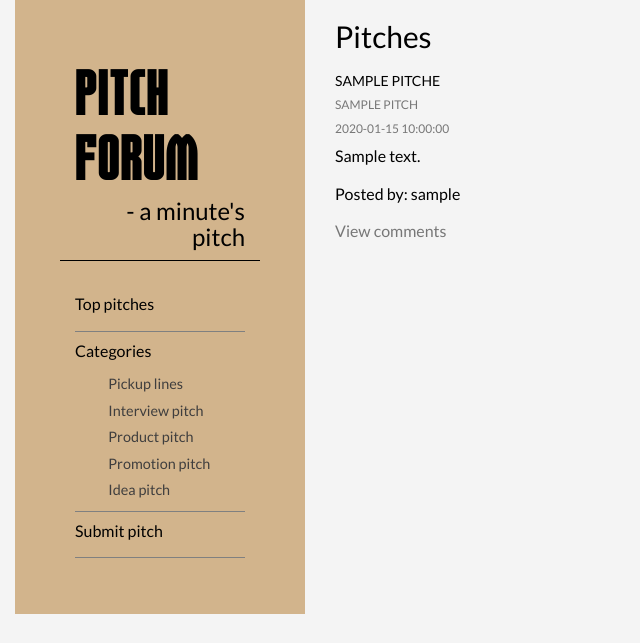
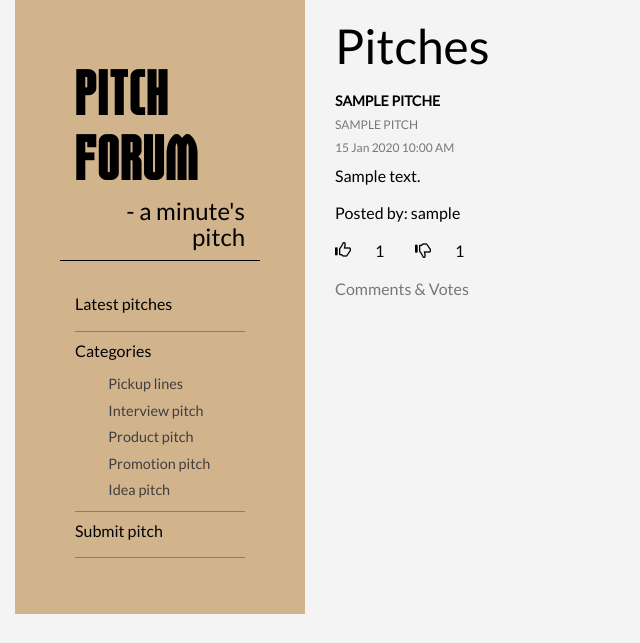
Before and after one commit to RYAN2540/PitchForum, a Flask app: page / in a window 1280 px wide. Shown: the top 643 px of the page, without its empty margins (0-640 px from the left). Run offline with Flask 2, Linux system fonts and the light colour scheme; tables that the repository leaves empty hold one stand-in row (values such as "Sample post"); parts of the project's set-up code (start-up, migrations or seed data) failed here and were passed over; some libraries are stand-ins or nearby versions.

```diff
--- a/app/static/css/styles.css
+++ b/app/static/css/styles.css
@@ -123,6 +123,14 @@ hr{
     margin-bottom: 1em;
 }
 
+.card-title{
+    font-weight: 600;
+}
+
+.pitch-head{
+    font-size: 3em !important;
+}
+
 /*.card{
     padding-top: 3%;
     padding-bottom: 3%;
--- a/app/templates/index.html
+++ b/app/templates/index.html
@@ -20,7 +20,7 @@
                 </div>
                 <div class="row">
                     <div class="col-xs-12">
-                        <p><a href="/">Top pitches</a></p>
+                        <p><a href="/">Latest pitches</a></p>
                         <hr>
                     </div>
                     <div class="col-xs-12">
@@ -59,7 +59,7 @@
         <div class="jumbotron jumbotron2">
                 <div class="row display-flex">
                     <div class="col-xs-12 heading">
-                        <h2>Pitches</h2>
+                        <h2 class="pitch-head">Pitches</h2>
                     </div>
 
                     {{ macro.displayPitchesHome(pitches) }}
--- a/app/templates/macros.html
+++ b/app/templates/macros.html
@@ -6,9 +6,23 @@
                 <div class="card-body">
                     <h5 class="card-title">{{pitch.pitch_title | upper}}</h5>
                     <h6 class="card-subtitle mb-2 text-muted">{{pitch.category | upper}} PITCH</h6>
-                    <h6 class="card-subtitle mb-2 text-muted">{{pitch.posted}}</h6>
+                    <h6 class="card-subtitle mb-2 text-muted">{{pitch.posted.strftime("%d %b %Y %I:%M %p")}}</h6>
                     <p class="card-text">{{pitch.pitch_text}}</p>
-                    <p class="text-muted"><a href="{{url_for('main.comment',pitch_id=pitch.id)}}">View comments</a></p>
+                    <div class="row">
+                        <div class="col-xs-1 text-right">
+                            <span class="glyphicon glyphicon-thumbs-up"></span>
+                        </div>
+                        <div class="col-xs-1">
+                            <p>{{pitch.upvotes}}</p>
+                        </div>
+                        <div class="col-xs-1 text-right">
+                            <span class="glyphicon glyphicon-thumbs-down"></span>
+                        </div>
+                        <div class="col-xs-1">
+                            <p>{{pitch.downvotes}}</p>
+                        </div>
+                    </div>
+                    <p class="text-muted"><a href="{{url_for('main.comment',pitch_id=pitch.id)}}">Comments & Votes</a></p>
                 </div>
             </div>
         </div>
@@ -25,10 +39,24 @@
                 <div class="card-body">
                     <h5 class="card-title">{{pitch.pitch_title | upper}}</h5>
                     <h6 class="card-subtitle mb-2 text-muted">{{pitch.category | upper}} PITCH</h6>
-                    <h6 class="card-subtitle mb-2 text-muted">{{pitch.posted}}</h6>
+                    <h6 class="card-subtitle mb-2 text-muted">{{pitch.posted.strftime("%d %b %Y %I:%M %p")}}</h6>
                     <p class="card-text">{{pitch.pitch_text}}</p>
                     <p>Posted by: {{pitch.user}}</p>
-                    <p class="text-muted"><a href="{{url_for('main.comment',pitch_id=pitch.id)}}">View comments</a></p>
+                    <div class="row">
+                        <div class="col-xs-1 text-right">
+                            <span class="glyphicon glyphicon-thumbs-up"></span>
+                        </div>
+                        <div class="col-xs-1">
+                            <p>{{pitch.upvotes}}</p>
+                        </div>
+                        <div class="col-xs-1 text-right">
+                            <span class="glyphicon glyphicon-thumbs-down"></span>
+                        </div>
+                        <div class="col-xs-1">
+                            <p>{{pitch.downvotes}}</p>
+                        </div>
+                    </div>
+                    <p class="text-muted"><a href="{{url_for('main.comment',pitch_id=pitch.id)}}">Comments & Votes</a></p>
                 </div>
             </div>
         </div>
@@ -44,10 +72,24 @@
             <div class="card">
                 <div class="card-body">
                     <h5 class="card-title">{{pitch.pitch_title | upper}}</h5>
-                    <h6 class="card-subtitle mb-2 text-muted">{{pitch.posted}}</h6>
+                    <h6 class="card-subtitle mb-2 text-muted">{{pitch.posted.strftime("%d %b %Y %I:%M %p")}}</h6>
                     <p class="card-text">{{pitch.pitch_text}}</p>
                     <p>Posted by: {{pitch.user}}</p>
-                    <p class="text-muted"><a href="{{url_for('main.comment',pitch_id=pitch.id)}}">View comments</a></p>
+                    <div class="row">
+                        <div class="col-xs-1 text-right">
+                            <span class="glyphicon glyphicon-thumbs-up"></span>
+                        </div>
+                        <div class="col-xs-1">
+                            <p>{{pitch.upvotes}}</p>
+                        </div>
+                        <div class="col-xs-1 text-right">
+                            <span class="glyphicon glyphicon-thumbs-down"></span>
+                        </div>
+                        <div class="col-xs-1">
+                            <p>{{pitch.downvotes}}</p>
+                        </div>
+                    </div>
+                    <p class="text-muted"><a href="{{url_for('main.comment',pitch_id=pitch.id)}}">Comments & Votes</a></p>
                 </div>
             </div>
         </div>
```
Also changed, not shown: config.py (+7 -2 lines), tests/test_comment.py (added, +23 -0 lines), tests/test_pitch.py (added, +24 -0 lines), app/main/views.py (line endings or trailing spaces).
